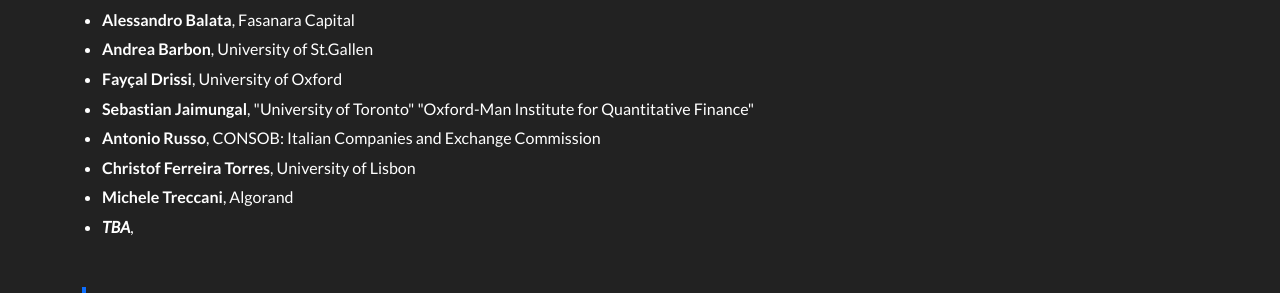
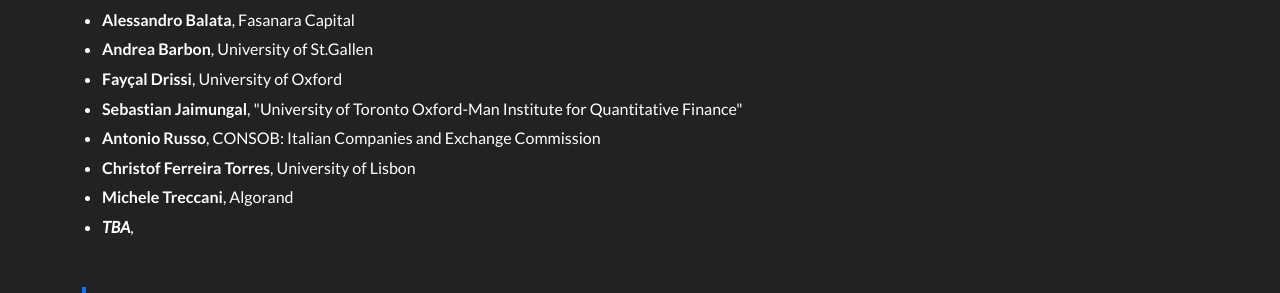
Before and after one commit to sns-defi/sns-defi.github.io, a Jekyll site: the page built from index.md, in a window 1280 px wide and 900 px high, scrolled down 837 px. Shown: the part 161-454 px from the top of the window. Built offline with Jekyll 4.4.1, drawn with Linux system fonts in a browser that asks for light colours; nearby versions of some CDN libraries.

```diff
--- a/_data/speakers.yml
+++ b/_data/speakers.yml
@@ -18,8 +18,8 @@
 
 - name: "Sebastian Jaimungal"
   affiliation: >
-    "University of Toronto"
-    "Oxford-Man Institute for Quantitative Finance"
+    "University of Toronto
+    Oxford-Man Institute for Quantitative Finance"
   image: "/assets/img/speakers/jaimungal.jpg"
   bio: |
     <em>TBD</em>.
```
